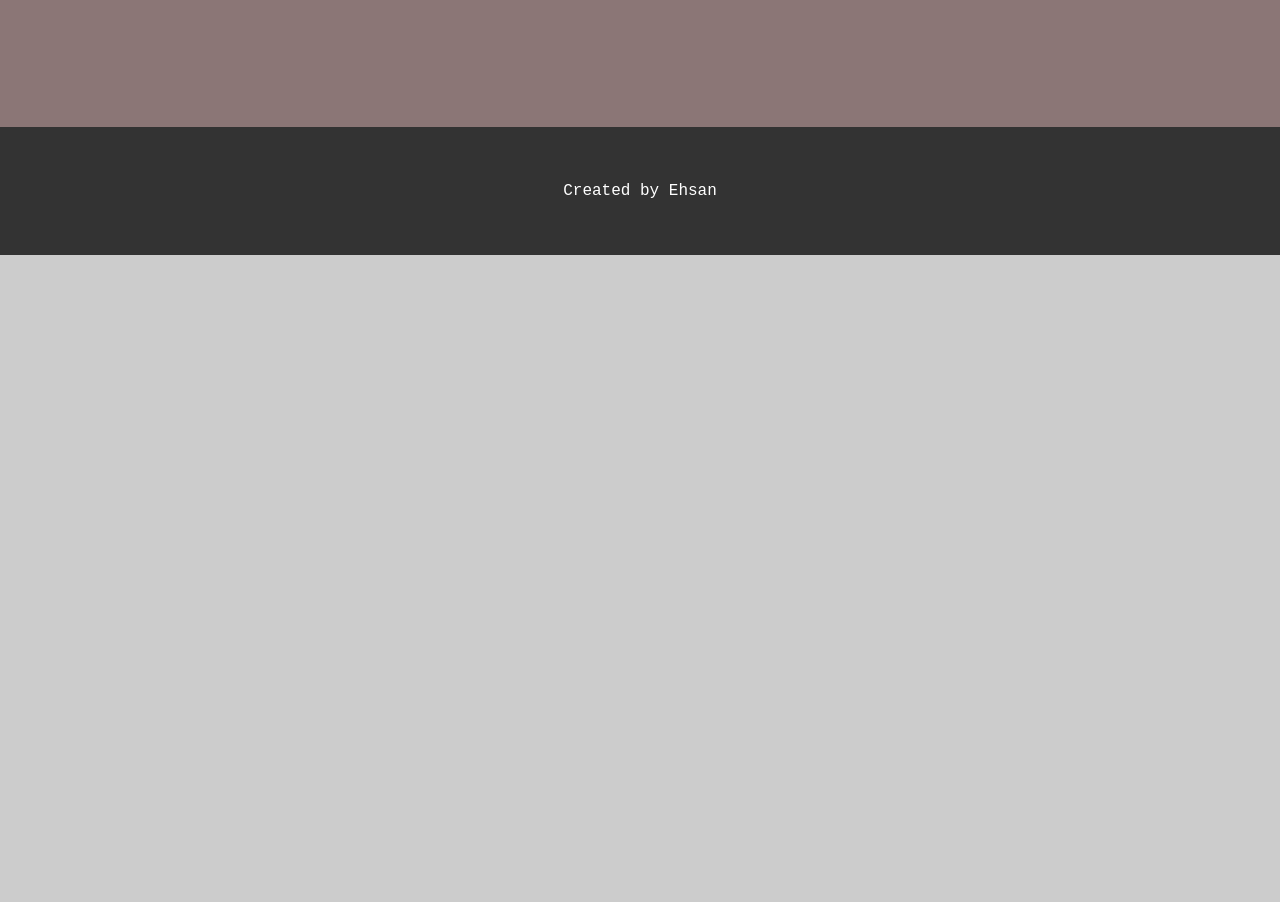
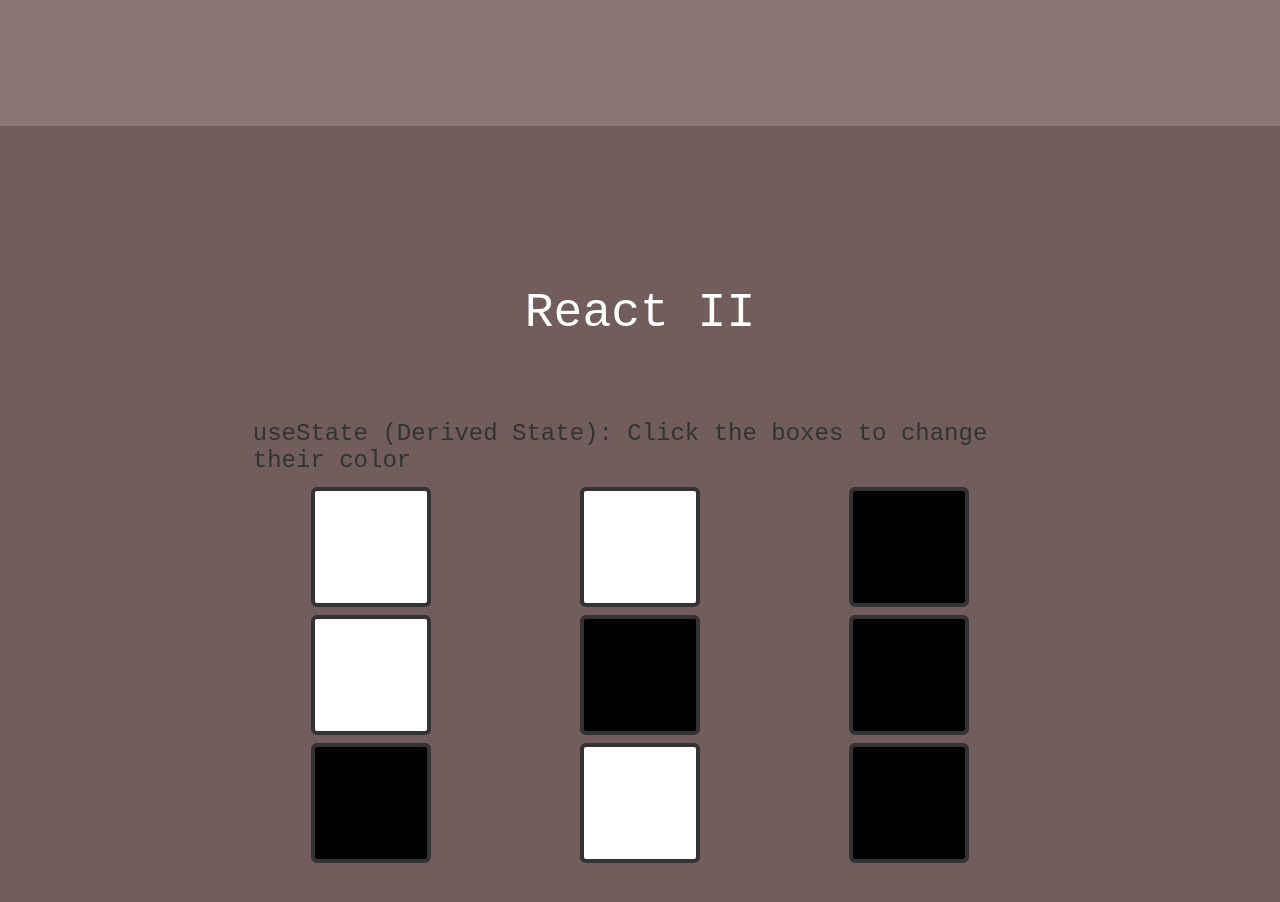
Before and after one commit to isanuric/xyz-xi, a React (Create React App) app: page / in a window 1280 px wide. Shown: the part 6940-7842 px from the top of the page. Before the commit the page ends 7195 px from the top, so only its background shows below. Built offline with nearby package versions, Linux system fonts and the light colour scheme.

Commit message:
implement react ii, iii, iv

```diff
--- a/src/App.js
+++ b/src/App.js
@@ -1,6 +1,6 @@
 import { Fragment } from "react";
 import "./css/App.css";
-import "./css/animation.css"
+import "./css/animation.css";
 import About from "./components/About";
 import Navbar from "./components/Navbar";
 import Service from "./components/Service";
@@ -8,8 +8,7 @@ import TopContainer from "./components/TopContainer";
 import Footer from "./components/Footer";
 import Picture from "./components/Picture";
 import Quote from "./components/Quote";
-import AddToArray from "./components/react/AddToArray";
-
+import ReactSecssionsns from "./components/react/ReactSecssions";
 
 function App() {
   return (
@@ -20,8 +19,7 @@ function App() {
       <Service />
       <Picture />
       <Quote />
-      <AddToArray />
-
+      <ReactSecssionsns />
       <Footer />
     </Fragment>
   );
--- a/src/components/react/AddToArray.js
+++ b/src/components/react/AddToArray.js
@@ -26,7 +26,7 @@ export default function AddToArray() {
   return (
     <div className="container add-to-array">
         <div className="title">React I</div>
-      <h1 className="anim01">useState</h1>
+      <h1>useState</h1>
       <button className="button" onClick={addToArray}>
         Add new Element
       </button>
--- /dev/null
+++ b/src/components/react/ReactSecssions.js
@@ -0,0 +1,16 @@
+import React, { Fragment } from "react";
+import AddToArray from "./AddToArray";
+import Squares from "./squares/derivedState/Squares";
+import SquaresCentralizedState from "./squares/centralizedState/SquaresCentralizedState";
+import SquaresCentralizedStateDeclarative from "./squares/centralizedStateDeclarative/SquaresCentralizedStateDeclarative"
+
+export default function ReactSecssions() {
+  return (
+    <Fragment>
+      <AddToArray />
+      <Squares darkMode={true} />
+      <SquaresCentralizedState />
+      <SquaresCentralizedStateDeclarative />
+    </Fragment>
+  );
+}
--- /dev/null
+++ b/src/components/react/squares/Data.js
@@ -0,0 +1,38 @@
+export default [
+    {
+        id: 1,
+        on: true,
+    },
+    {
+        id: 2,
+        on: true,
+    },
+    {
+        id: 3,
+        on: false,
+    },
+    {
+        id: 4,
+        on: true,
+    },
+    {
+        id: 5,
+        on: false,
+    },
+    {
+        id: 6,
+        on: false,
+    },
+    {
+        id: 7,
+        on: false,
+    },
+    {
+        id: 8,
+        on: true,
+    },
+    {
+        id: 9,
+        on: false,
+    },
+];
--- /dev/null
+++ b/src/components/react/squares/Squares.css
@@ -0,0 +1,21 @@
+.squares .display {
+    display: grid;
+    grid-template-columns: repeat(auto-fit, minmax(9rem, 1fr));
+    gap: .5rem;
+    justify-items: center;
+}
+
+@media (min-width: 600px) {
+    .squares .display  {
+        grid-template-columns: repeat(3, minmax(10rem, 1fr));
+    }
+
+}
+
+.box {
+    width: 7rem;
+    height: 7rem;
+    border: .3rem solid;
+    border-radius: 5%;
+    cursor: pointer;
+}
--- /dev/null
+++ b/src/components/react/squares/centralizedState/Box.js
@@ -0,0 +1,15 @@
+import React, { useState } from "react";
+import "../Squares.css";
+
+export default function Box(props) {
+  // A javascript object {}
+  const style = {
+    backgroundColor: props.on ? "white" : "black",
+  };
+
+  return (
+    <div className="box" style={style} onClick={() => props.toggle(props.id)}>
+      {/* console.log(props.on) */}
+    </div>
+  );
+}
--- /dev/null
+++ b/src/components/react/squares/centralizedState/SquaresCentralizedState.js
@@ -0,0 +1,44 @@
+import React, { useState } from "react";
+
+import boxes from "../Data";
+import Box from "./Box";
+
+export default function SquaresCentralizedState() {
+  const [squares, setSquares] = useState(boxes);
+
+  /* Imperative Version */
+  function toggle(id) {
+    setSquares((prevSquers) => {
+      const newSquares = [];
+      for (let i = 0; i < prevSquers.length; i++) {
+        const square = prevSquers[i];
+        if (square.id === id) {
+          const updatedSqure = {
+            ...square,
+            on: !square.on,
+          };
+
+          newSquares.push(updatedSqure);
+        } else {
+          newSquares.push(square);
+        }
+      }
+
+      return newSquares;
+    });
+  }
+
+  const squareElements = squares.map((square) => (
+    <Box  key={square.id} id={square.id} on={square.on} toggle={toggle}></Box>
+  ));
+
+  return (
+    <div className="container squares squares-centralized-state">
+      <div className="title">React III</div>
+      <div className="subtitle">
+        useState (Centrelized State - Imparative Version): Click the boxes to change their color
+      </div>
+      <div className="display">{squareElements} </div>
+    </div>
+  );
+}
--- /dev/null
+++ b/src/components/react/squares/centralizedStateDeclarative/Box.js
@@ -0,0 +1,16 @@
+import React, { useState } from "react";
+import "../Squares.css";
+
+export default function Box(props) {
+  // A javascript object {}
+  const style = {
+    backgroundColor: props.on ? "white" : "black",
+  };
+
+  return (
+    /* Version 1 */
+    // <div className="box" style={style} onClick={() => props.toggle(props.id)}>
+    <div className="box" style={style} onClick={props.toggle}>
+    </div>
+  );
+}
--- /dev/null
+++ b/src/components/react/squares/centralizedStateDeclarative/SquaresCentralizedStateDeclarative.js
@@ -0,0 +1,38 @@
+import React, { useState } from "react";
+
+import boxes from "../Data";
+import Box from "./Box";
+
+export default function SquaresCentralizedStateDeclarative() {
+  const [squares, setSquares] = useState(boxes);
+
+
+
+  /* Declarative Version */
+  function toggle(id) {
+    setSquares((prevSquers) => {
+      return prevSquers.map(square => {
+        return square.id === id ? {...square, on: !square.on} : square;
+      })
+    });
+  }
+
+  /* Version 1 */
+  // const squareElements = squares.map((square) => (
+  //   <Box  key={square.id} id={square.id} on={square.on} toggle={toggle}></Box>
+  // ));
+
+  const squareElements = squares.map((square) => (
+    <Box  key={square.id} on={square.on} toggle={() => toggle(square.id)}></Box>
+  ));
+
+  return (
+    <div className="container squares squares-centralized-state">
+      <div className="title">React IV</div>
+      <div className="subtitle">
+        useState (Centrelized State - Declarative Version): Click the boxes to change their color
+      </div>
+      <div className="display">{squareElements} </div>
+    </div>
+  );
+}
--- /dev/null
+++ b/src/components/react/squares/derivedState/Box.js
@@ -0,0 +1,17 @@
+import React, { useState } from "react";
+import "../Squares.css";
+
+export default function Box(props) {
+  const [on, setOn] = useState(props.on);
+
+  function switchOnOff() {
+    setOn((prev) => !prev);
+  }
+
+  // A javascript object {}
+  const style = {
+    backgroundColor: on ? "white" : "black",
+  };
+
+  return <div className="box" onClick={switchOnOff} style={style}></div>;
+}
--- /dev/null
+++ b/src/components/react/squares/derivedState/Squares.js
@@ -0,0 +1,20 @@
+import React, { useState } from "react";
+
+import boxes from "../Data";
+import Box from "./Box";
+
+export default function Squares(props) {
+  const [squares, setSquares] = useState(boxes);
+
+  const squareElements = squares.map((square) => (
+    <Box key={square.id} on={square.on}></Box>
+  ));
+
+  return (
+    <div className="container squares">
+      <div className="title">React II</div>
+      <div className="subtitle">useState (Derived State): Click the boxes to change their color</div>
+      <div className="display">{squareElements} </div>
+    </div>
+  );
+}
--- a/src/css/App.css
+++ b/src/css/App.css
@@ -257,7 +257,8 @@ img {
 }
 
 .quote .card {
-  padding: 1rem;
+  /* padding: 1rem; */
+  margin: .2rem;
   display: flex;
   flex-direction: column;
   align-items: center;
@@ -275,7 +276,7 @@ img {
   max-width: 8rem;
   max-height: 8rem;
   padding: 1rem;
-  box-shadow: var(--shadow);
+  /* box-shadow: var(--shadow); */
 
 }
 
@@ -290,6 +291,7 @@ img {
   color: var(--light);
   font-size: .8rem;
   font-weight: 100;
+  padding: .8rem;
 }
 
 /* React: Add to Array */
@@ -305,6 +307,15 @@ img {
   font-size: 1.5rem;
 }
 
+/* React Squares */
+.squares {
+  background-color: rgb(114, 93, 93);
+}
+.squares .subtitle {
+  font-size: 1.5rem;
+  margin: .8rem;
+}
+
 
 /* Footer */
 footer {
@@ -315,7 +326,6 @@ footer {
   display: flex;
   align-items: center;
   justify-content: center;
-
 }
 
 
```
